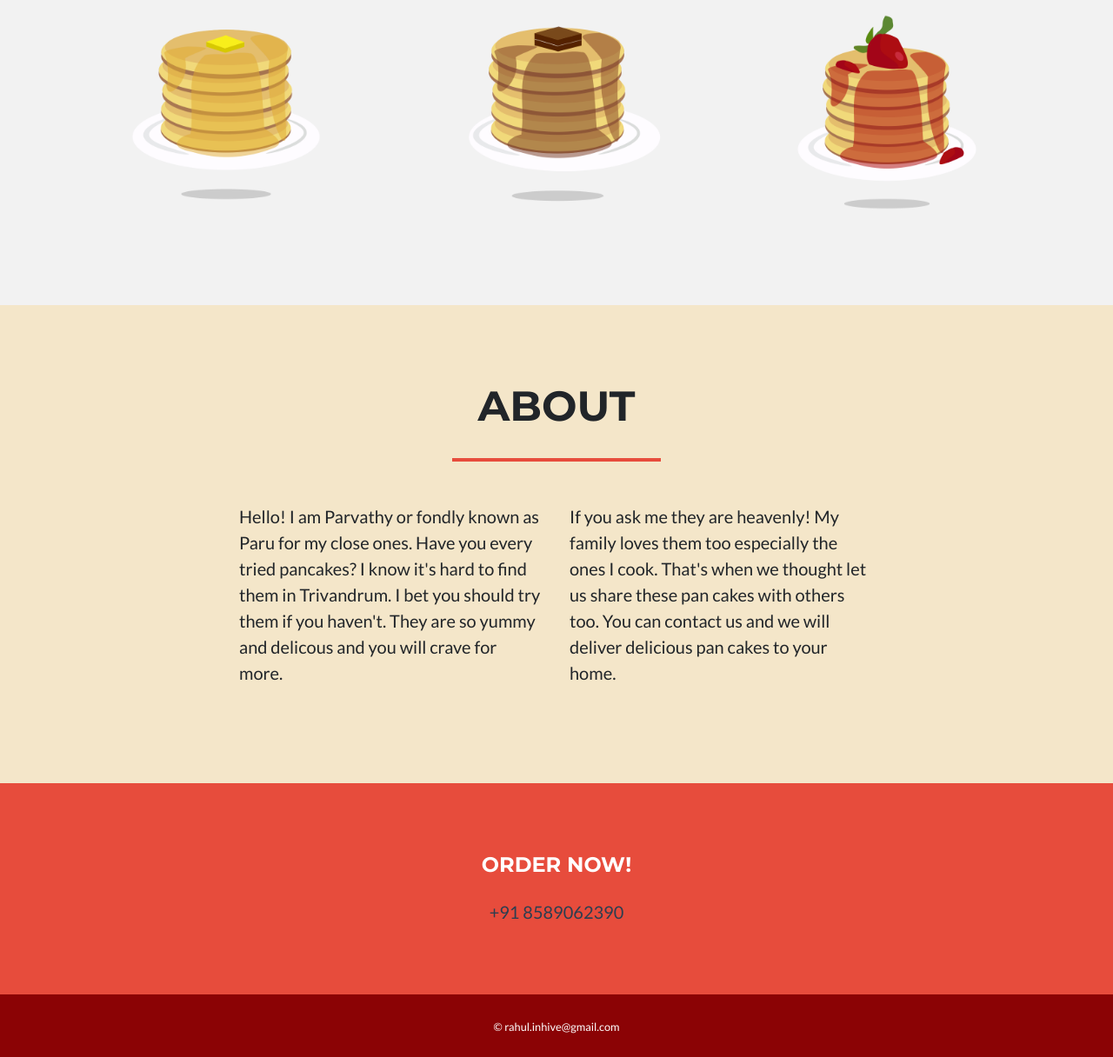
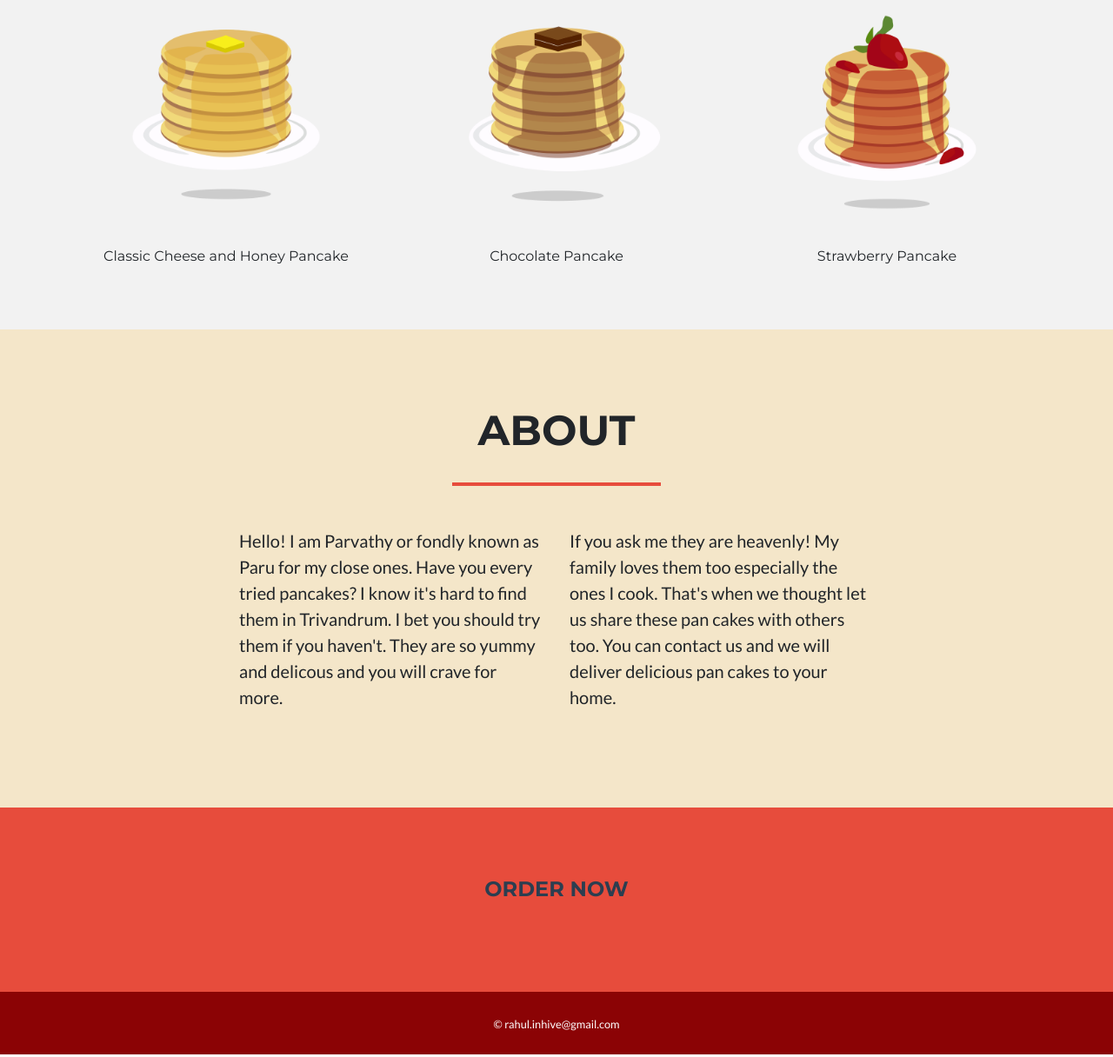
Before and after one commit to Rahul-Ratheesh/pancakes, a plain HTML site: page index.html in a window 1280 px wide. Shown: the part 1009-2225 px from the top of the page at 87% size. Drawn offline with Linux system fonts and the light colour scheme.

Commit message:
Added names of pancakes

```diff
--- a/index.html
+++ b/index.html
@@ -76,8 +76,9 @@
                   <i class="fa fa-search-plus fa-3x"></i>
                 </div>
               </div>
-              <img class="img-fluid" src="img/portfolio/classic.png" alt="">
+              <img class="img-fluid" src="img/portfolio/classic.png" alt="Classic Cheese and Honey Pancake">
             </a>
+            <h6 class="font-weight-light text-center">Classic Cheese and Honey Pancake</h6>
           </div>
           <div class="col-md-6 col-lg-4">
             <a class="portfolio-item d-block mx-auto" href="#portfolio-modal-2">
@@ -86,8 +87,9 @@
                   <i class="fa fa-search-plus fa-3x"></i>
                 </div>
               </div>
-              <img class="img-fluid" src="img/portfolio/chocolate.png" alt="">
+              <img class="img-fluid" src="img/portfolio/chocolate.png" alt="Chocolate Pancake">
             </a>
+            <h6 class="font-weight-light text-center">Chocolate Pancake</h6>
           </div>
           <div class="col-md-6 col-lg-4">
             <a class="portfolio-item d-block mx-auto" href="#portfolio-modal-3">
@@ -96,8 +98,9 @@
                   <i class="fa fa-search-plus fa-3x"></i>
                 </div>
               </div>
-              <img class="img-fluid" src="img/portfolio/strawberry.png" alt="">
+              <img class="img-fluid" src="img/portfolio/strawberry.png" alt="Strawberry Pancake">
             </a>
+            <h6 class="font-weight-light text-center">Strawberry Pancake</h6>
           </div>
       </div>
     </section>
@@ -123,8 +126,7 @@
       <div class="container">
         <div class="row">
           <div class="col-md-12">
-            <h4 class="text-uppercase mb-4">Order Now!</h4>
-            <p class="lead mb-0"><a class="text-black" href="tel:+918589062390">+91 8589062390</a></p>
+            <h4 class="text-uppercase mb-4"><a href="tel:+918589062390">Order Now</a></h4>
           </div>
         </div>
       </div>
```
